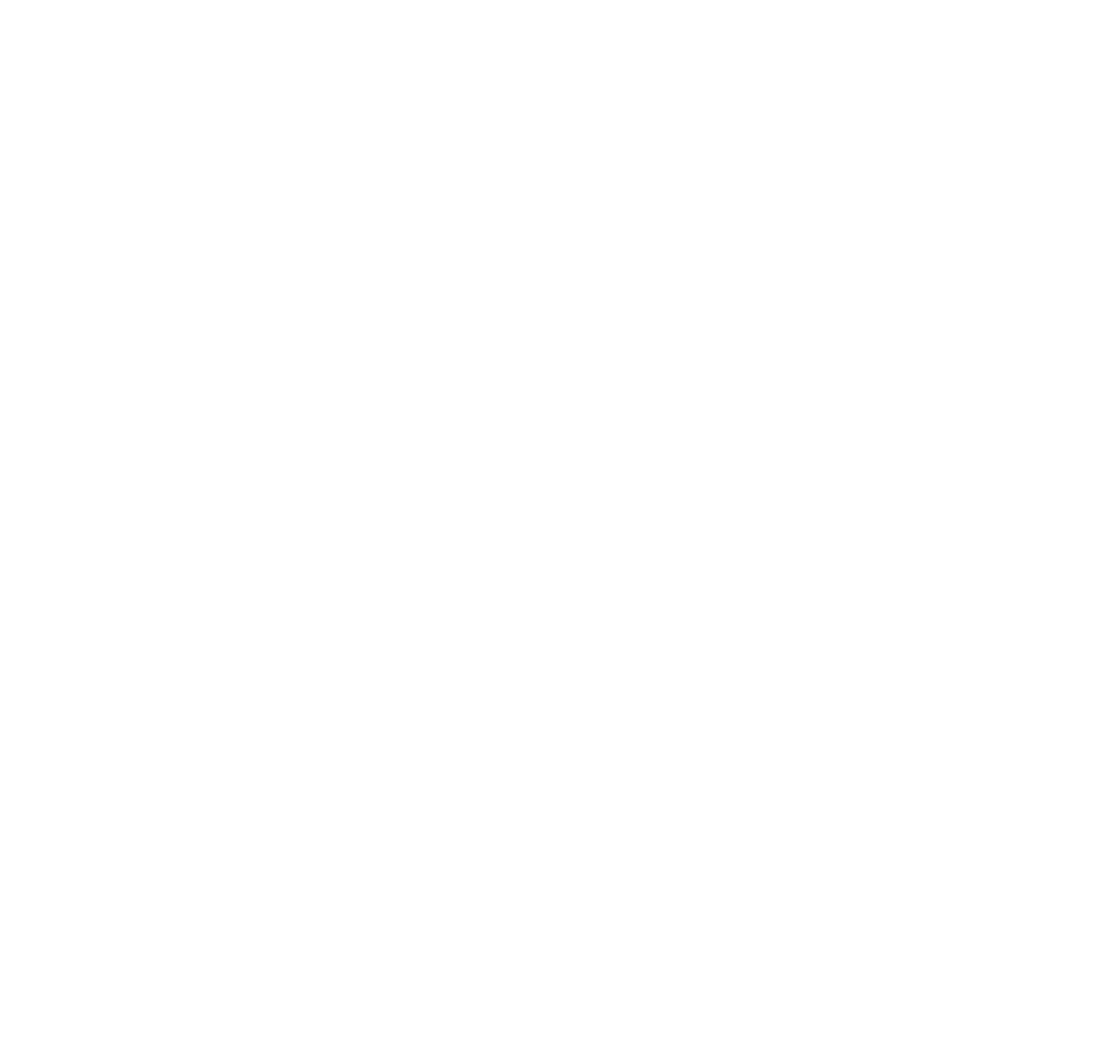
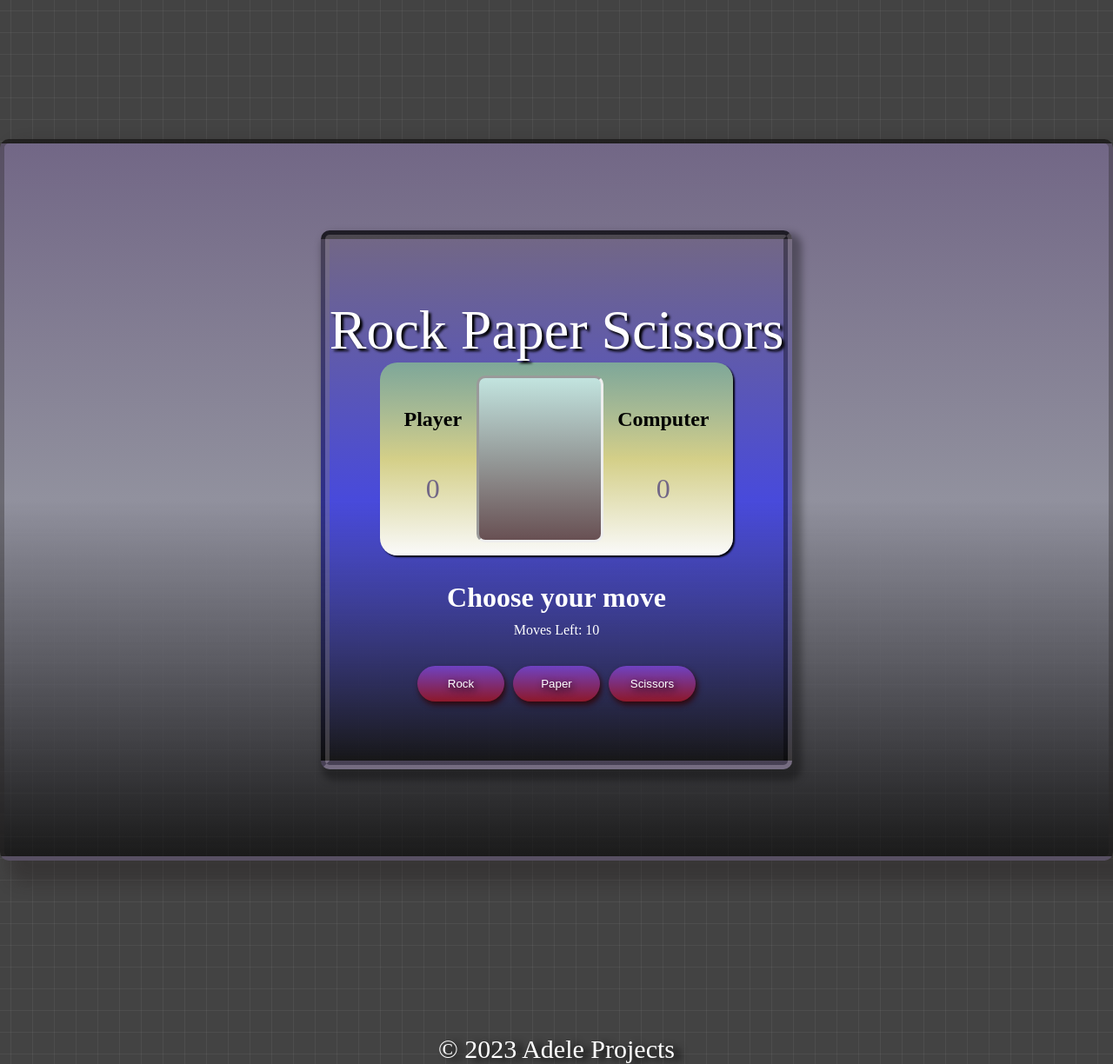
Before and after one commit to bidemidone1/rps-game-A, a plain HTML site: page index.html in a window 1280 px wide. Shown: the whole page at 87% size. Before the commit the page ends 800 px from the top, so only its background shows below. Drawn offline with Linux system fonts and the light colour scheme.

Commit message:
updated the index.html and style.css files

```diff
--- a/index.html
+++ b/index.html
@@ -7,6 +7,37 @@
     <link rel="stylesheet" href="style.css">
 </head>
 <body>
+    <div class="container">
+        <section class="game">
+            <div class="title">Rock Paper Scissors</div>
+                <div class="screen">
+                    <div class="score">
+                        <div class="playerScore">
+                            <h2>Player</h2>
+                            <p class="p-count count" id="p-count">0</p>
+                        </div>
+                        <div class="mini-screen" id="mini-screen">
+                            <div class="result" id="result"></div>
+                        </div>
 
+                        <div class="computerScore">
+                            <h2>Computer</h2>
+                            <p class="c-count count" id="c-count count">0</p>
+                        </div>
+                    </div>
+                </div>
+
+                <div class="move">Choose your move</div>
+                <div class="movesleft" id="movesleft">Moves Left: 10 </div>
+
+                <div class="options">
+                    <button class="rock" id="r">Rock</button>
+                    <button class="paper" id="p">Paper</button>
+                    <button class="scissor" id="s">Scissors</button>
+                </div>
+                <button class="reload"></button>
+        </section>
+    </div>
+    <footer>&copy; 2023 Adele Projects</footer>
 </body>
 </html>
--- a/style.css
+++ b/style.css
@@ -0,0 +1,184 @@
+body {
+    margin: 0;
+    padding: 0;
+    height: 100%;
+    background-color: #434343;
+    background-size: 50px 50px;
+    background-image:linear-gradient(0deg, transparent 24%, rgba(255, 255, 255, .05) 25%, rgba(255, 255, 255, .05) 26%, transparent 27%, transparent 74%, rgba(255, 255, 255, .05) 75%, rgba(255, 255, 255, .05) 76%, transparent 77%, transparent), linear-gradient(90deg, transparent 24%, rgba(255, 255, 255, .05) 25%, rgba(255, 255, 255, .05) 26%, transparent 27%, transparent 74%, rgba(255, 255, 255, .05) 75%, rgba(255, 255, 255, .05) 76%, transparent 77%, transparent);
+}
+
+.game {
+    display: flex;
+    flex-direction: column;
+    height: 600px;
+    /* width: 70%; */
+    justify-content: center;
+    align-items: center;
+    border-radius: 10px;
+    border: solid 10px rgba(41, 39, 39, 0.363);
+    border-style:groove;
+    background-image: linear-gradient(#726786, #484adb, rgba(0, 0, 0, 0.6));
+    box-shadow: 6px 8px 9px 5px rgba(0, 0, 0, 0.342);
+    margin-bottom: 100px;
+    margin-top: 100px;
+}
+
+/* Title of the game */
+.title {
+    top: 0;
+    font-size: 4rem;
+    z-index: 2;
+    color: white;
+    font-family: chochin;
+    text-shadow: 3px 3px 3px black;
+}
+
+/* Score Board */
+.score {
+    display: grid;
+    grid-auto-flow: column;
+    width: 30vw;
+    justify-content: space-evenly;
+    z-index: 1;
+}
+
+.screen {
+    height:fit-content;
+    line-height: 60px;
+    padding: 15px 11px;
+    background-image: linear-gradient( rgba(147, 219, 138, 0.6), #d4cf88,#fafafa);
+    border-radius: 20px;
+    box-shadow: 2px 2px 2px #04050c;
+}
+
+/* Score  */
+.p-count {
+    text-align: center;
+    font-size: 2rem;
+    margin-top: 1rem;
+    color: #726786;
+}
+
+.c-count {
+    text-align: center;
+    font-size: 2rem;
+    margin-top: 1rem;
+    color: #726786;
+}
+
+/* displaying three buttons on one line */
+.options {
+    display: flex;
+    width: 100%;
+    justify-content: center;
+    gap: 10px;
+    margin-top: 2rem;
+    color: white;
+}
+
+/* Styling of all three buttons */
+.rock, .paper, .scissor {
+    padding: 0.8rem;
+    width: 100px;
+    border-radius: 10px;
+    outline: none;
+    border: none;
+    cursor: pointer;
+    border-radius: 35px;
+    background-image: linear-gradient(#6f42c2, #8d182a);
+    box-shadow: 2px 4px 6px #2f080e;
+    text-shadow: 2px 3px 9px black;
+    color:white;
+}
+
+.rock:hover, .paper:hover, .scissor:hover {
+    transition: 0.5s ease-in-out;
+    border-radius: 35px;
+    background-image: linear-gradient(#18222480, #aa646e);
+}
+
+.move {
+    margin-top: 30px;
+    font-size: 2rem;
+    font-weight: bold;
+    text-align: center;
+    color: white;
+}
+
+.movesleft {
+    margin-top: 10px;
+    color: white;
+}
+
+/* Reload button style */
+.reload {
+    display: none;
+    padding: 0.8rem;
+    width: 100px;
+    margin: 2.5%;
+    border-radius: 10px;
+    outline: none;
+    border: none;
+    cursor: pointer;
+    border-radius: 35px;
+    background-image: linear-gradient(#6f42c2, #8d182a);
+    box-shadow: 2px 4px 6px #2f080e;
+    text-shadow: 2px 3px 9px black;
+    color:white;
+}
+
+.mini-screen {
+    /* display: grid; */
+    background-image: linear-gradient(#c2e4df, #685053);
+    padding: 20px;
+    width: 100px;
+    border-radius: 10px;
+    border-style: inset;
+    text-align: center;
+    justify-content: center;
+}
+
+.result {
+    margin-top: 20px;
+    font-size: 1.2rem;
+    color: white;
+    text-align: center;
+    justify-content: center;
+}
+
+.container {
+    max-width: 1500px;
+    height: fit-content;
+    margin: 20vh auto 0 auto;
+    margin-bottom: 200px;
+    border: solid 5px rgba(41, 39, 39, 0.363);
+    border-radius: 10px;
+    background-image: linear-gradient(#726786, #91919e, rgba(0, 0, 0, 0.6));
+    box-shadow: 20px 16px 18px 10px rgba(34, 28, 28, 0.342);
+    display: flex;
+    flex-direction: column;
+    justify-content: center;
+    align-items: center;
+}
+
+footer {
+    color: white;
+    text-align: center;
+    margin-top: 70px;
+    font-size: 30px;
+    font-family: Segoe Print;
+    text-shadow: 8px 3px 9px black;
+
+}
+
+.green-glow {
+    box-shadow: 5px 6px 30px rgb(0, 255, 0);
+}
+
+.red-glow {
+    box-shadow: 5px 6px 30px rgb(253, 2, 2);
+}
+
+.blue-glow {
+    box-shadow: 5px 6px 30px rgb(0, 38, 253);
+}
```
